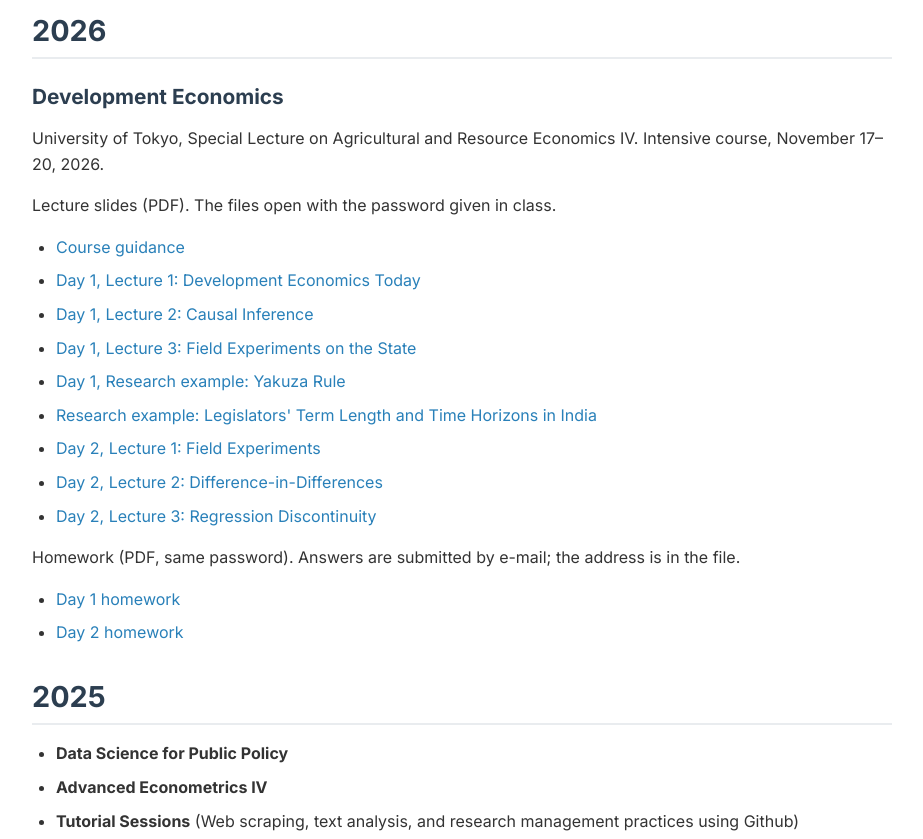
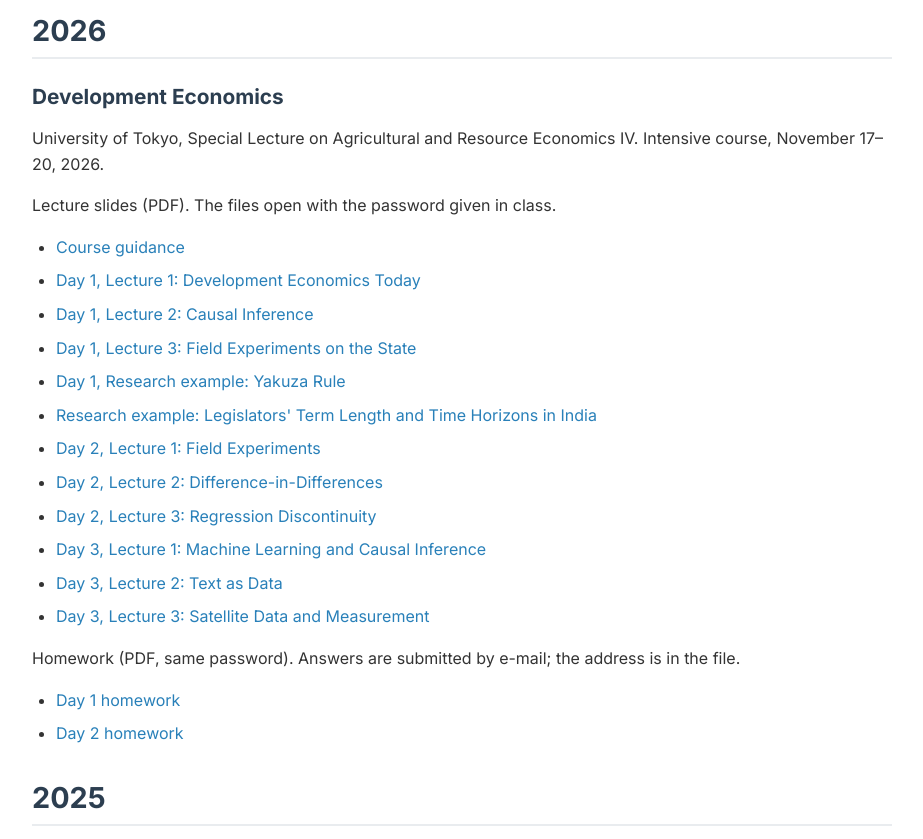
Before and after one commit to JunGoto01/JunGoto01.github.io, a plain HTML site: page teaching.html in a window 1280 px wide. Shown: the part 187-1026 px from the top of the page, without its empty margins (178-1101 px from the left). Drawn offline with Linux system fonts and the light colour scheme.

Commit message:
Add the Day 3 slides of Development Economics (UTokyo 2026)
Co-Authored-By: Claude Fable 5.2 <noreply@anthropic.com>

```diff
--- a/teaching.html
+++ b/teaching.html
@@ -61,6 +61,12 @@
                         2, Lecture 2: Difference-in-Differences</a></li>
                 <li><a href="assets/pdf/utokyo-development-economics-2026/day-02-03-regression-discontinuity.pdf">Day
                         2, Lecture 3: Regression Discontinuity</a></li>
+                <li><a href="assets/pdf/utokyo-development-economics-2026/day-03-01-machine-learning-causal-inference.pdf">Day
+                        3, Lecture 1: Machine Learning and Causal Inference</a></li>
+                <li><a href="assets/pdf/utokyo-development-economics-2026/day-03-02-text-as-data.pdf">Day 3,
+                        Lecture 2: Text as Data</a></li>
+                <li><a href="assets/pdf/utokyo-development-economics-2026/day-03-03-satellite-data-and-measurement.pdf">Day
+                        3, Lecture 3: Satellite Data and Measurement</a></li>
             </ul>
             <p>
                 Homework (PDF, same password). Answers are submitted by e-mail; the address is in the file.
```
Also changed, not shown: 3 other files.
